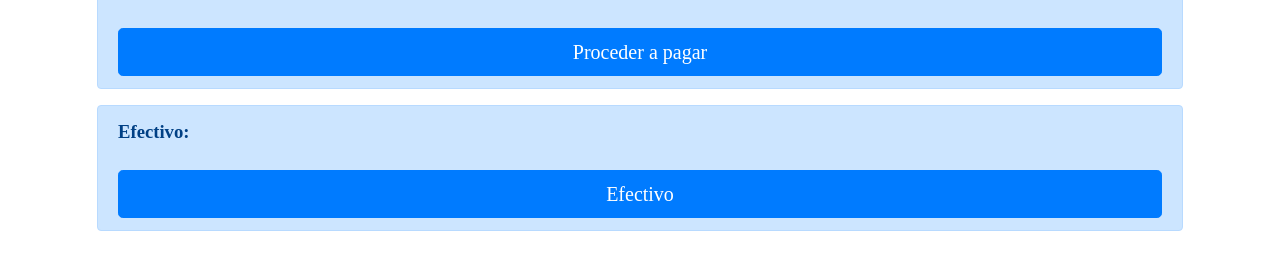
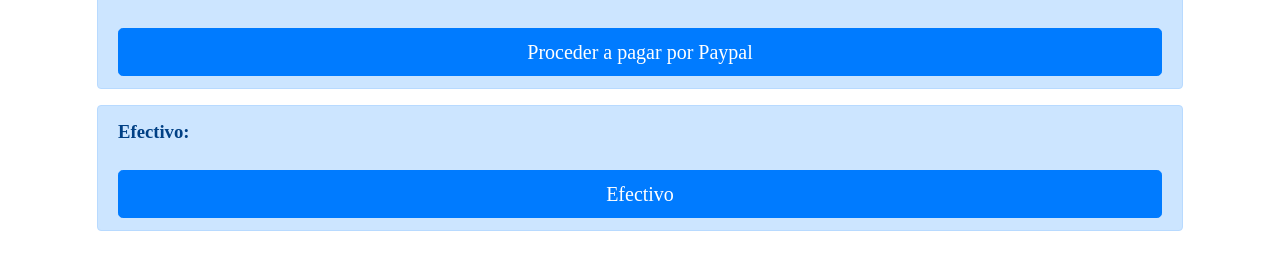
Before and after one commit to omarking/monarka_v1, a PHP site: page /storecode/crudcarrito/vistaaltacarrito.php in a window 1280 px wide. Shown: the part 697-955 px from the top of the page. Run offline with PHP 8.4, Linux system fonts and the light colour scheme; a user stored in the database is signed in; data that the repository does not hold is empty; some libraries are stand-ins or nearby versions.

Commit message:
Update vistaaltacarrito.php

```diff
--- a/Codigo/StoreCode/crudcarrito/vistaaltacarrito.php
+++ b/Codigo/StoreCode/crudcarrito/vistaaltacarrito.php
@@ -158,7 +158,7 @@
                                         </div>
                                         <?php
                                         if(isset($_SESSION['CARRITO'])){
-                                        ?>  <button type="submit" class="btn btn-primary btn-lg btn-block" name="btnAccion" value="proceder">Proceder a pagar</button>
+                                        ?>  <button type="submit" class="btn btn-primary btn-lg btn-block" name="btnAccion" value="proceder">Proceder a pagar PayPal</button>
                                         <?php
                                         }else{
                                             //echo "<script>alert('Carrito vacio..');</script>";
@@ -372,7 +372,7 @@
                                         los productos se enviaran a este correo
                                     </small>-->
                                 <button type="submit" class="btn btn-primary btn-lg btn-block" name="btnAccion" value="proceder">
-                                Proceder a pagar
+                                Proceder a pagar por Paypal
                                 </button>
                                 </div>
                             </form>
```
